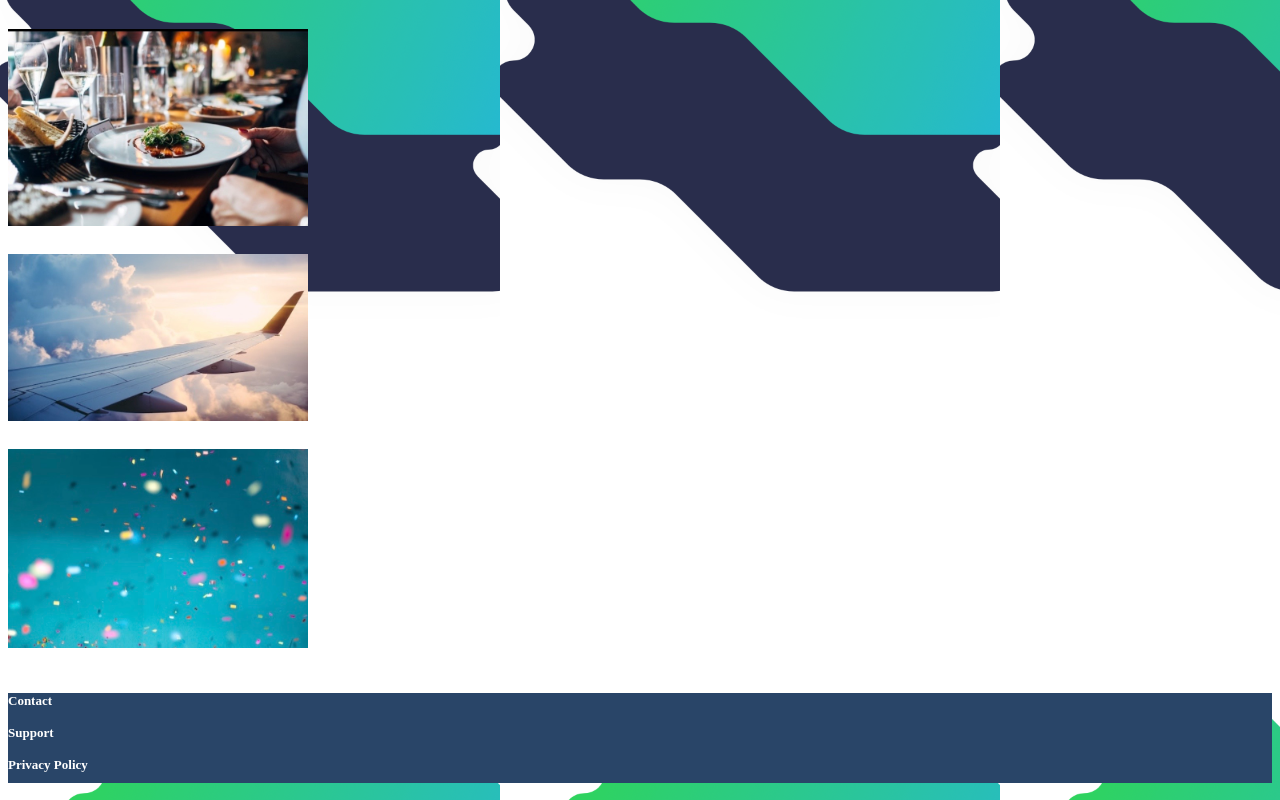
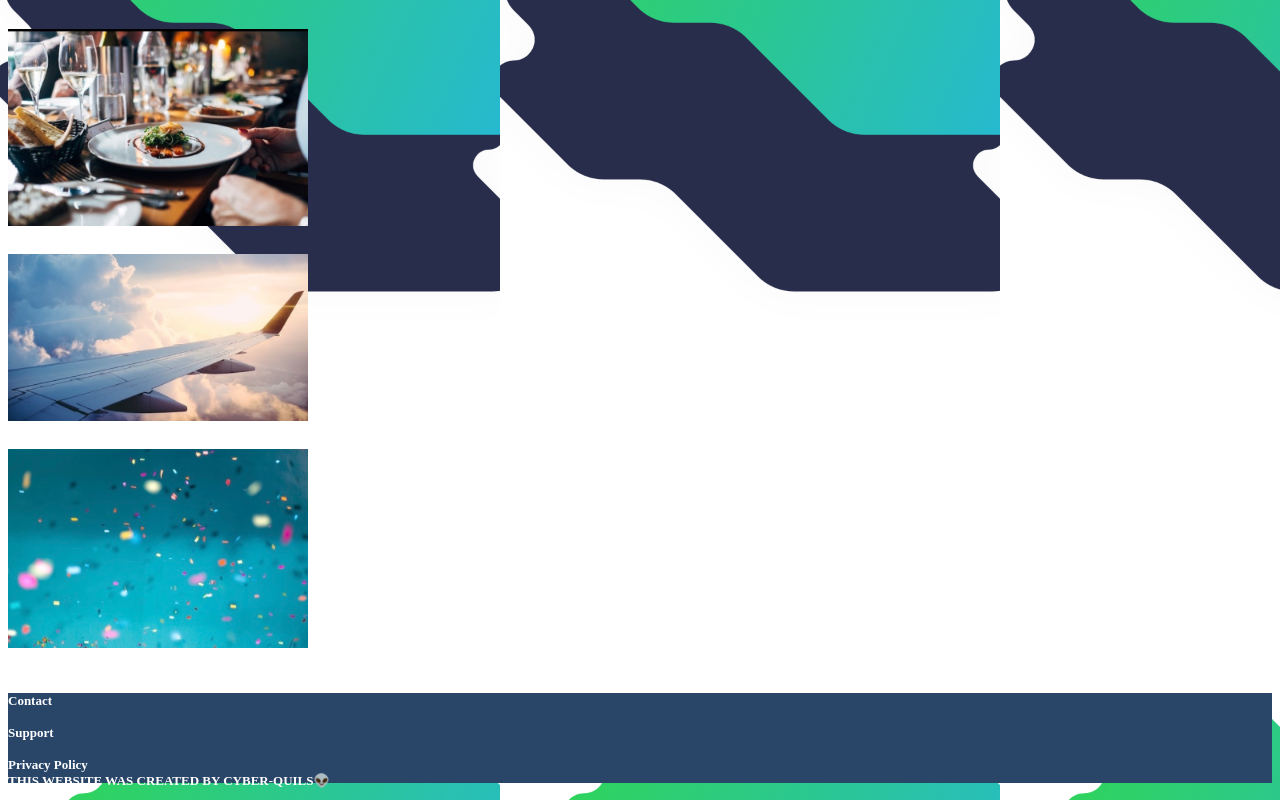
Before and after one commit to Aquilavibes/cyberquils-, a plain HTML site: page index.html in a window 1280 px wide. Shown: the part 1975-2775 px from the top of the page. Drawn offline with Linux system fonts and the light colour scheme.

Commit message:
Update index.html

```diff
--- a/index.html
+++ b/index.html
@@ -77,7 +77,8 @@
     </div><br>
     <h4>Contact<br><br>
     Support<br><br>
-    Privacy Policy</h4>
+    Privacy Policy<br>
+THIS WEBSITE WAS CREATED BY CYBER-QUILS👽</h4>
 
 
 
```
